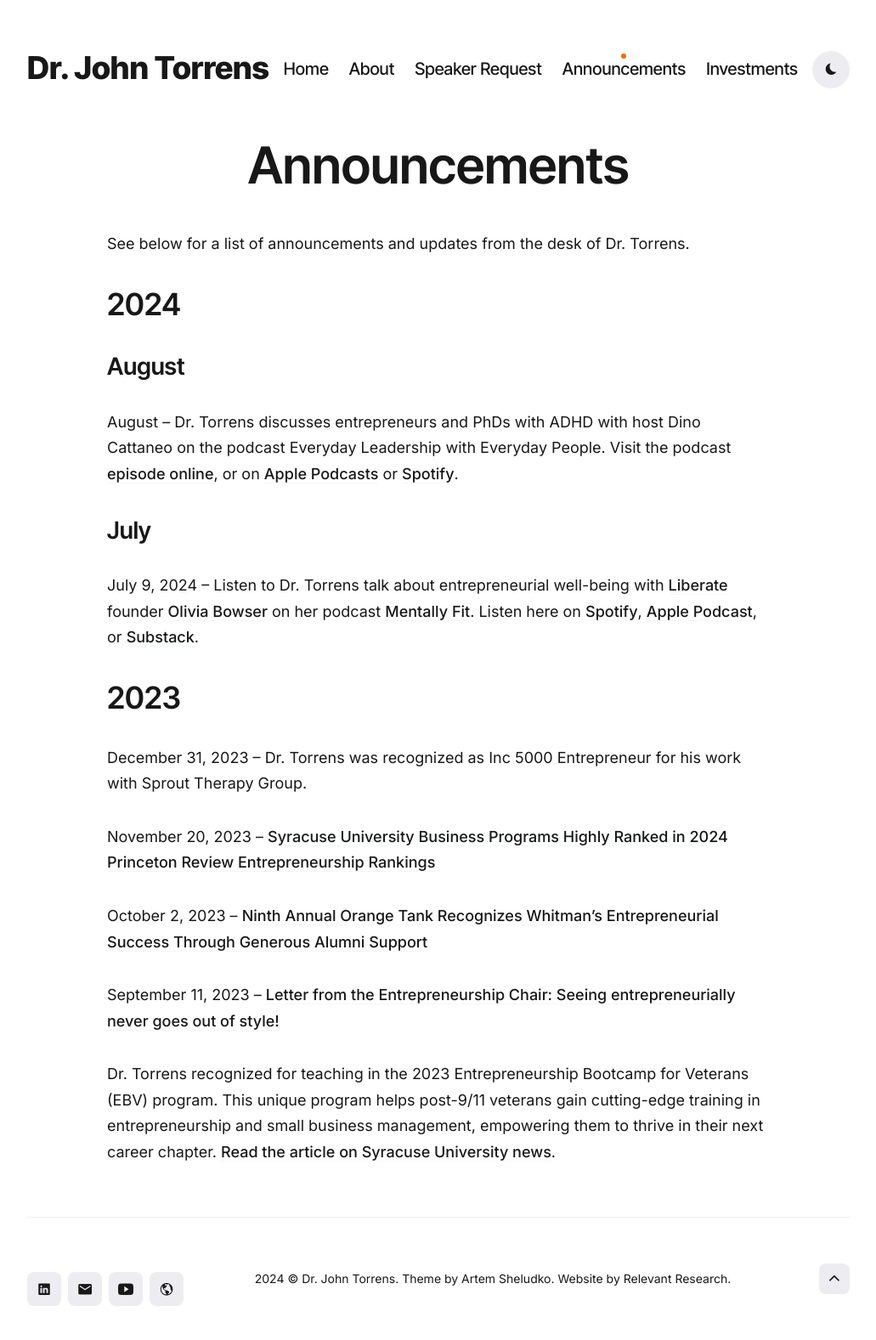
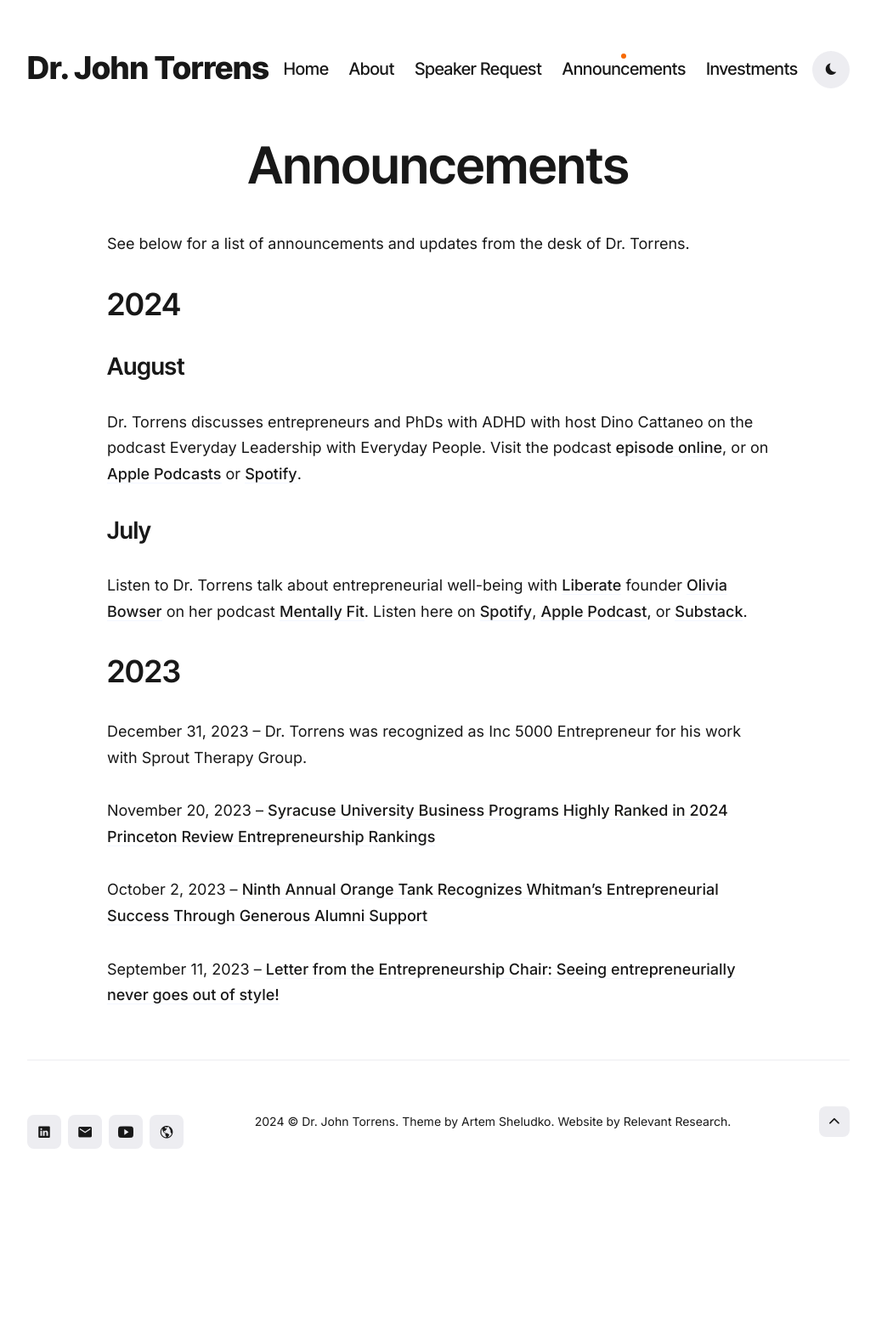
Before and after one commit to bishal784411/John-Torrens-image, a Jekyll site: the page built from _pages/announcements.md, in a window 1280 px wide. Shown: the whole page at 85% size, without its empty margins (124-1155 px from the left). Built offline with Jekyll 4.4.1, drawn with Linux system fonts in a browser that asks for light colours; nearby versions of some CDN libraries; some web fonts are replaced; after the commit the page ends 1392 px from its top, so only the background shows below that.

Commit message:
Update announcements.md
changed the content

```diff
--- a/_pages/announcements.md
+++ b/_pages/announcements.md
@@ -10,12 +10,12 @@
 
 ## August
 
-August – Dr. Torrens discusses entrepreneurs and PhDs with ADHD with host Dino Cattaneo on the podcast Everyday Leadership with Everyday People. Visit the podcast [episode online](https://al4ep.notion.site/Episode-152-John-Torrens-35bc271052164b36b68a0e4444ddf889
+Dr. Torrens discusses entrepreneurs and PhDs with ADHD with host Dino Cattaneo on the podcast Everyday Leadership with Everyday People. Visit the podcast [episode online](https://al4ep.notion.site/Episode-152-John-Torrens-35bc271052164b36b68a0e4444ddf889
 ), or on [Apple Podcasts](https://apple.co/3AnV2YM) or [Spotify](https://spoti.fi/4dCpUmC).
 
 ## July
 
-July 9, 2024 – Listen to Dr. Torrens talk about entrepreneurial well-being with [Liberate](https://www.liberatestudio.com/) founder [Olivia Bowser](https://www.liberatestudio.com/liv/) on her podcast [Mentally Fit](https://open.spotify.com/show/5M4nS0V48uA1ZBX3iK6rdx). Listen here on [Spotify](https://open.spotify.com/episode/5miiTn1wRXn19iA1rjdmAk?si=v2vkBa96TNusSp5VPLyDlA&nd=1&dlsi=7c28cb1a956944a2), [Apple Podcast](https://podcasts.apple.com/us/podcast/ep-11-succeeding-in-business-without-sacrificing-health/id1744033159?i=1000661643944), or [Substack](https://livliberated.substack.com/p/ep-11-succeeding-in-business-without).
+Listen to Dr. Torrens talk about entrepreneurial well-being with [Liberate](https://www.liberatestudio.com/) founder [Olivia Bowser](https://www.liberatestudio.com/liv/) on her podcast [Mentally Fit](https://open.spotify.com/show/5M4nS0V48uA1ZBX3iK6rdx). Listen here on [Spotify](https://open.spotify.com/episode/5miiTn1wRXn19iA1rjdmAk?si=v2vkBa96TNusSp5VPLyDlA&nd=1&dlsi=7c28cb1a956944a2), [Apple Podcast](https://podcasts.apple.com/us/podcast/ep-11-succeeding-in-business-without-sacrificing-health/id1744033159?i=1000661643944), or [Substack](https://livliberated.substack.com/p/ep-11-succeeding-in-business-without).
 
 # 2023
 
@@ -26,5 +26,3 @@
 October 2, 2023 – [Ninth Annual Orange Tank Recognizes Whitman’s Entrepreneurial Success Through Generous Alumni Support](https://whitman.syracuse.edu/about/newsroom/whitman-news/news-detail/2023/10/05/ninth-annual-orange-tank-recognizes-whitman-s-entrepreneurial-success-through-generous-alumni-support)
 
 September 11, 2023 – [Letter from the Entrepreneurship Chair: Seeing entrepreneurially never goes out of style!](https://whitman.syracuse.edu/about/newsroom/whitman-news/news-detail/2023/09/11/letter-from-the-entrepreneurship-chair-seeing-entrepreneurially-never-goes-out-of-style!)
-
-Dr. Torrens recognized for teaching in the 2023 Entrepreneurship Bootcamp for Veterans (EBV) program. This unique program helps post-9/11 veterans gain cutting-edge training in entrepreneurship and small business management, empowering them to thrive in their next career chapter. [Read the article on Syracuse University news](https://news.syr.edu/blog/2023/08/01/veteran-entrepreneurship-week-at-syracuse-university/).
```
